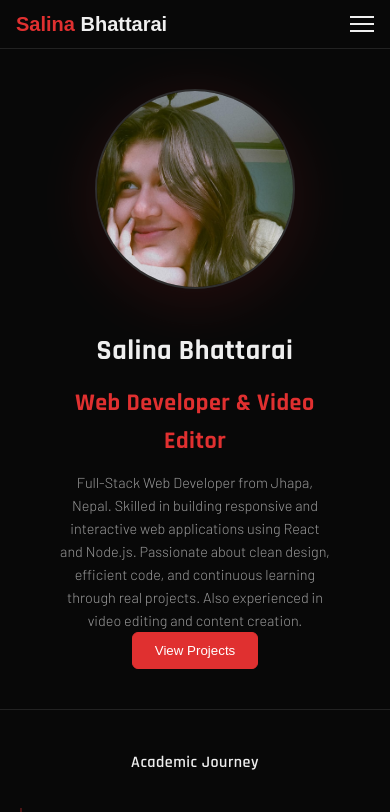
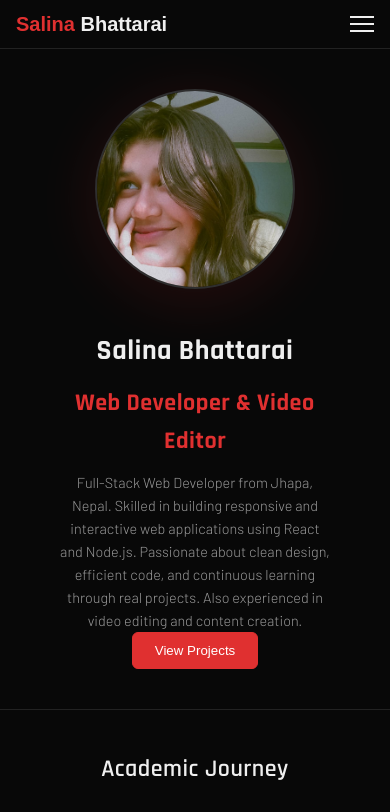
Before and after one commit to salina1031/portfoilo, a React (Vite) app: page / in a window 390 px wide. Shown: the top 812 px of the page. Built offline with nearby package versions, Linux system fonts and the light colour scheme.

Commit message:
screensize fixed

```diff
--- a/src/style/Education.css
+++ b/src/style/Education.css
@@ -120,7 +120,7 @@
 /* Mobile */
 @media (max-width: 768px) {
   #education h2 {
-    font-size: 1rem;
+    font-size: 1.5rem;
   }
   .timeline-item {
 
--- a/src/style/Footer.css
+++ b/src/style/Footer.css
@@ -58,7 +58,7 @@
 }
 
 /* Mobile */
-@media (max-width: 680px) {
+@media (max-width: 768px) {
   .footer-class {
     padding: 30px 16px;
   }
--- a/src/style/Project.css
+++ b/src/style/Project.css
@@ -39,7 +39,7 @@
   .projects-grid { grid-template-columns: repeat(2, 1fr); }
 }
 
-@media (max-width: 580px) {
+@media (max-width: 768px) {
   .projects-grid { grid-template-columns: 1fr; }
 }
 
--- a/src/style/Skills.css
+++ b/src/style/Skills.css
@@ -58,7 +58,7 @@
   color: var(--txt2);
 }
 
-@media (min-width: 768px) {
+@media (max-width: 768px) {
   .skill-section {
     max-width: 900px;
 
```
